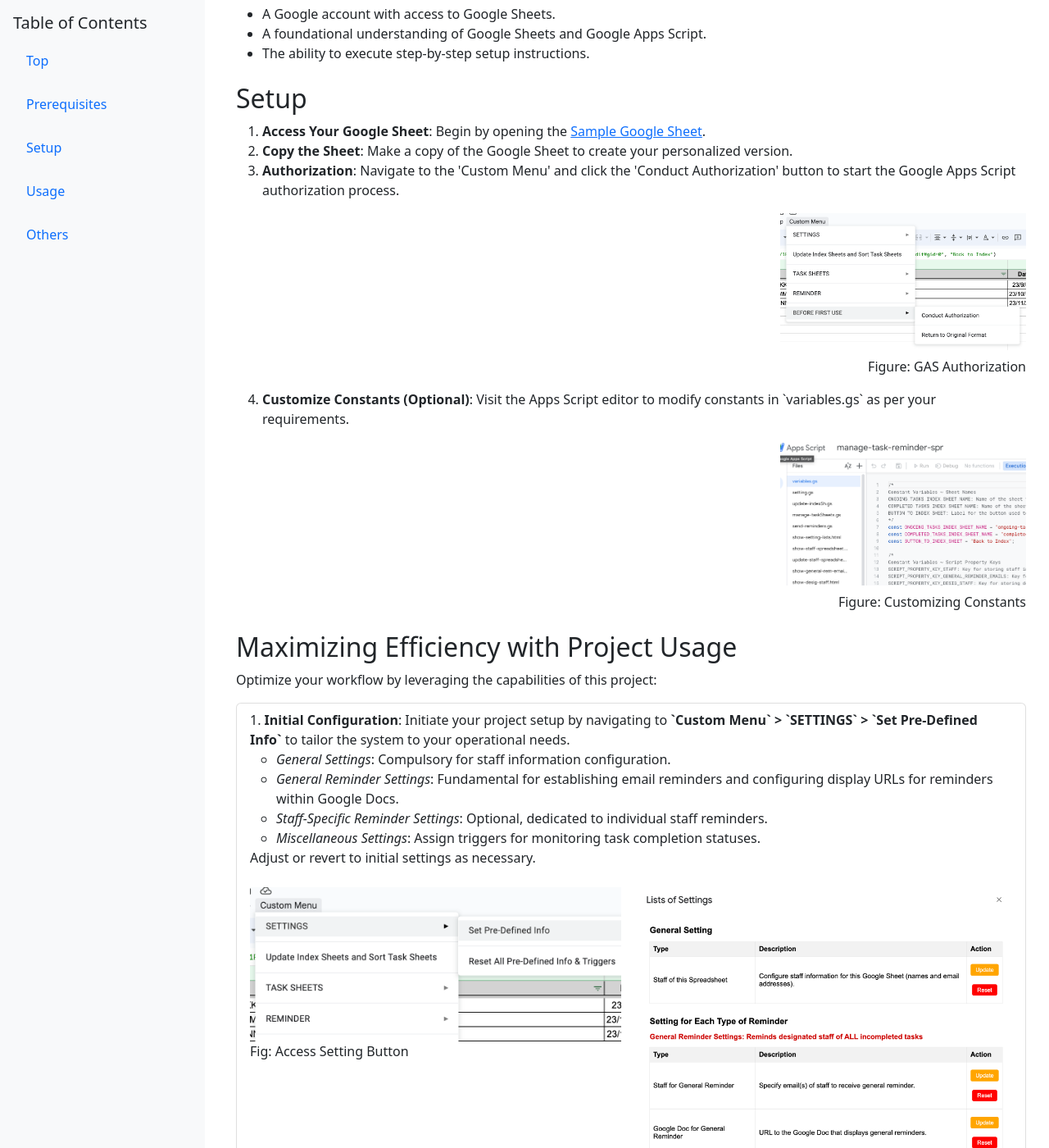
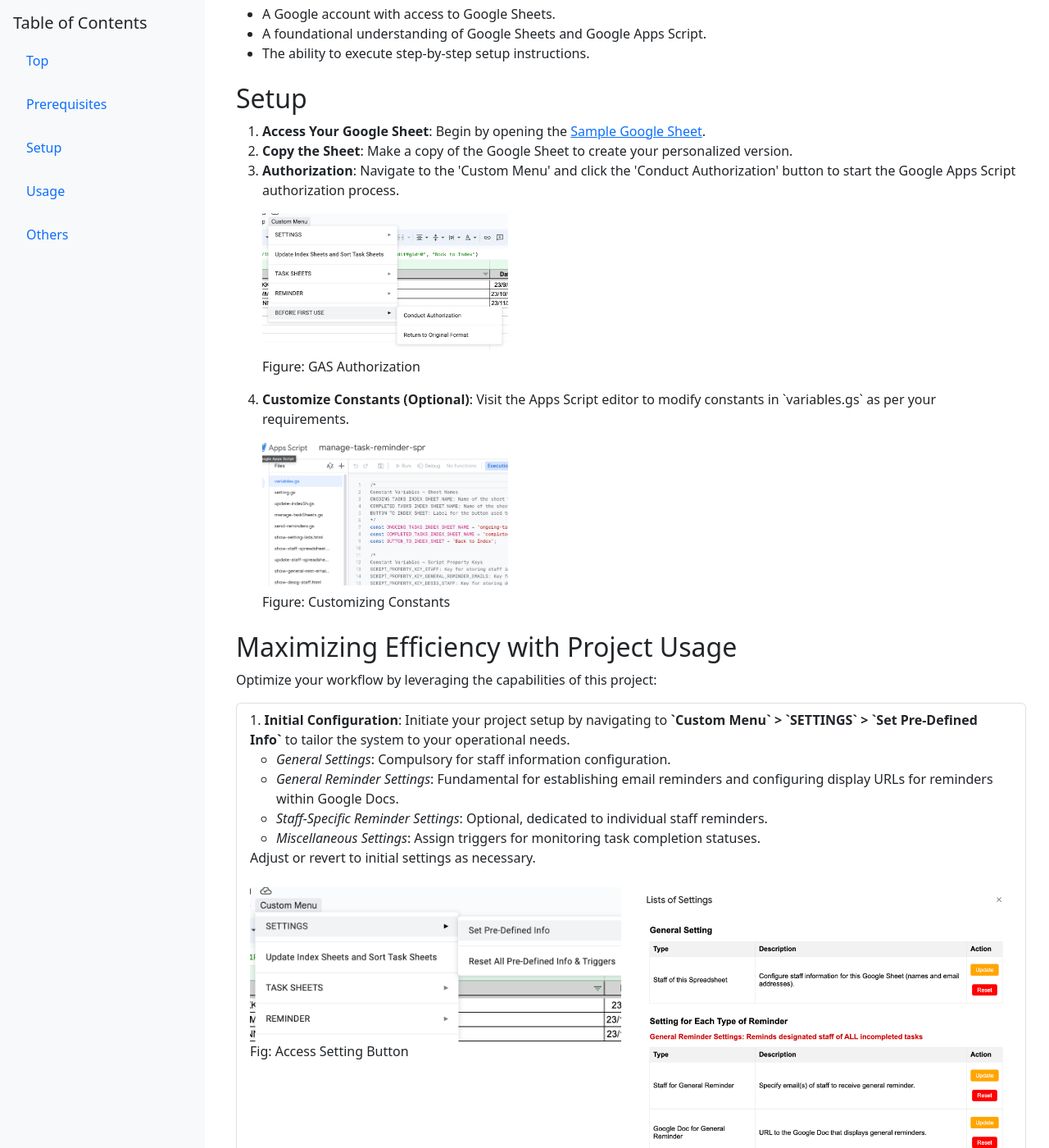
Before and after one commit to tsato21/sheet-tasker, a Jekyll site: the page built from docs/index.html, in a window 1280 px wide and 1400 px high, scrolled down 321 px. Shown: the whole window at 82% size. Built offline with Jekyll 4.4.1, drawn with Linux system fonts in a browser that asks for light colours.

Commit message:
Change the image position

```diff
--- a/docs/assets/css/style.css
+++ b/docs/assets/css/style.css
@@ -35,7 +35,7 @@
 }
 
 .container-img, .image-caption {
-  text-align: right;
+  text-align: left;
   margin-top: 0.5rem;
 }
 
--- a/docs/index.html
+++ b/docs/index.html
@@ -89,11 +89,10 @@
                 <figure>
                   <img src="assets/images/reminder-email.png" alt="Email Reminder Notification" class="img-fluid image-caption" width="300" height="200">
                   <figcaption>Fig: Email Reminder Notification</figcaption>
-                </figure>
-                <figure>
                   <img src="assets/images/reminder-general-doc-today.png" alt="General Reminder Doc Today" class="img-fluid image-caption" width="300" height="200">
                   <figcaption>Fig: General Reminder Today's Doc</figcaption>
                 </figure>
+
                 <figure>
                   <img src="assets/images/reminder-general-doc-week.png" alt="General Reminder Doc Week" class="img-fluid image-caption" width="300" height="200">
                   <figcaption>Fig: General Reminder Week's Doc</figcaption>
```
